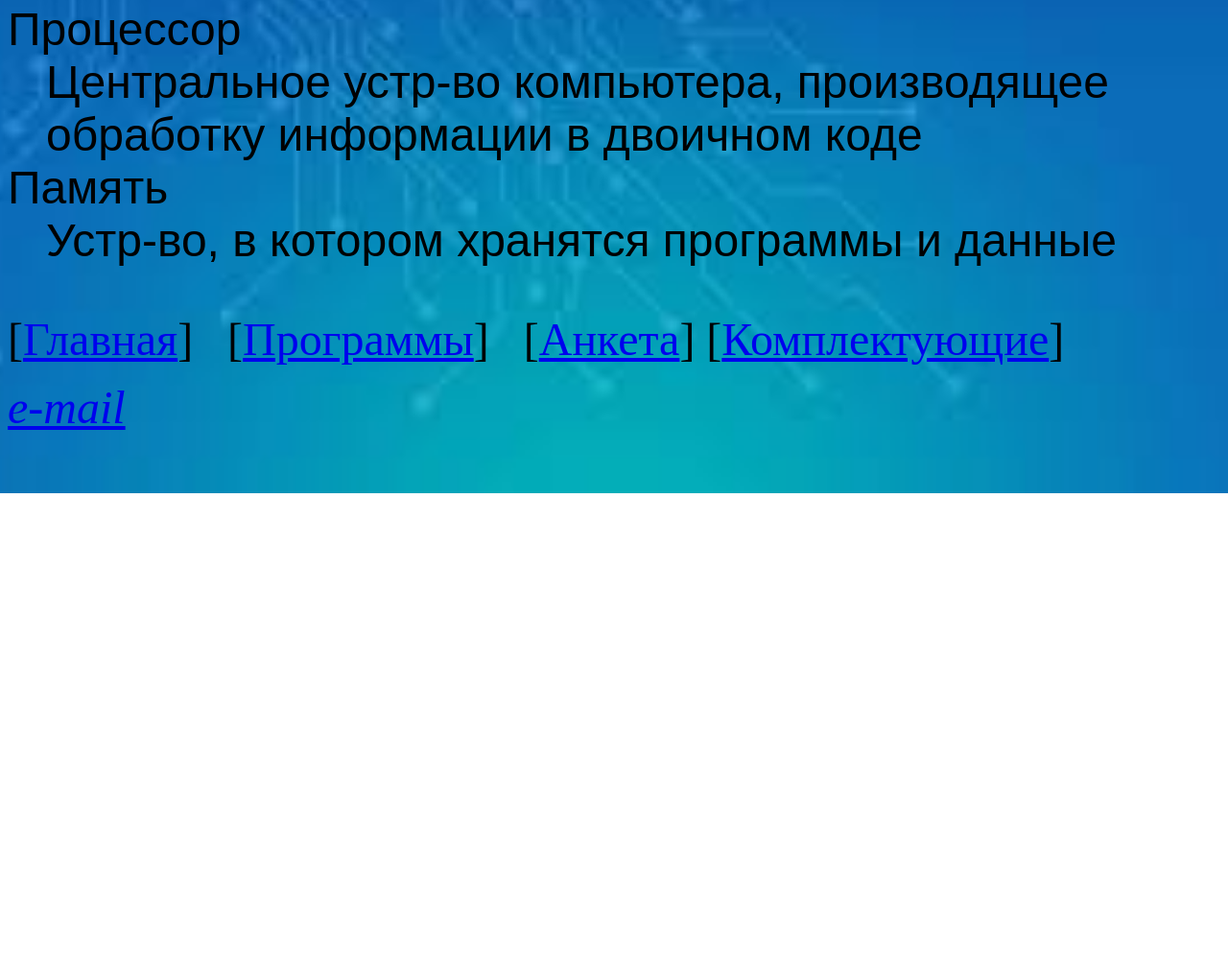
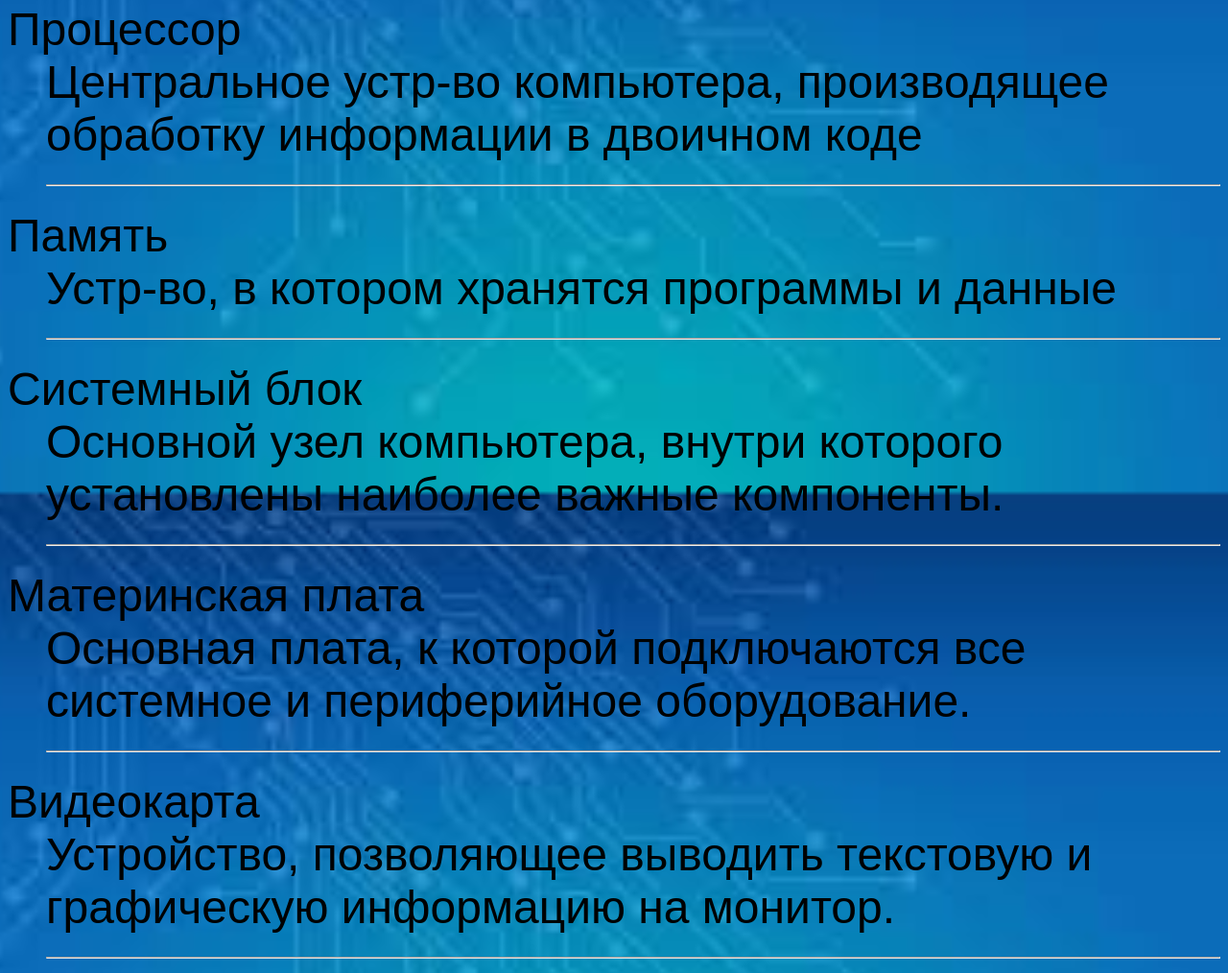
Before and after one commit to kolyachep/kolyachep.github.io, a plain HTML site: page glossary.html in a window 1280 px wide. Shown: the part 286-1300 px from the top of the page at 96% size. Before the commit the page ends 800 px from the top, so only its background shows below. Drawn offline with Linux system fonts and the light colour scheme.

Commit message:
Add files via upload

```diff
--- a/glossary.html
+++ b/glossary.html
@@ -21,8 +21,19 @@
     <dl>
         <dt> Процессор
             <dd> Центральное устр-во компьютера, производящее обработку информации в двоичном коде
+    <hr>
         <dt> Память
             <dd> Устр-во, в котором хранятся программы и данные
+    <hr>
+        <dt> Системный блок
+            <dd> Oсновной узел компьютера, внутри которого установлены наиболее важные компоненты.
+    <hr>
+        <dt> Материнская плата
+            <dd> Основная плата, к которой подключаются все системное и периферийное оборудование.
+    <hr>
+        <dt> Видеокарта
+            <dd> Устройство, позволяющее выводить текстовую и графическую информацию на монитор.
+    <hr>
     </dl>
     </font>
     <p align="left">
```
Also changed, not shown: hardware.html (+1 -1 lines), index.html (+1 -1 lines), software.html (+2 -2 lines).
